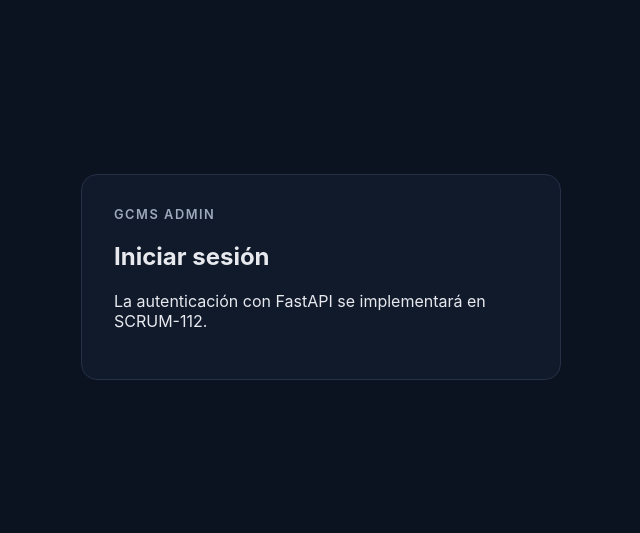
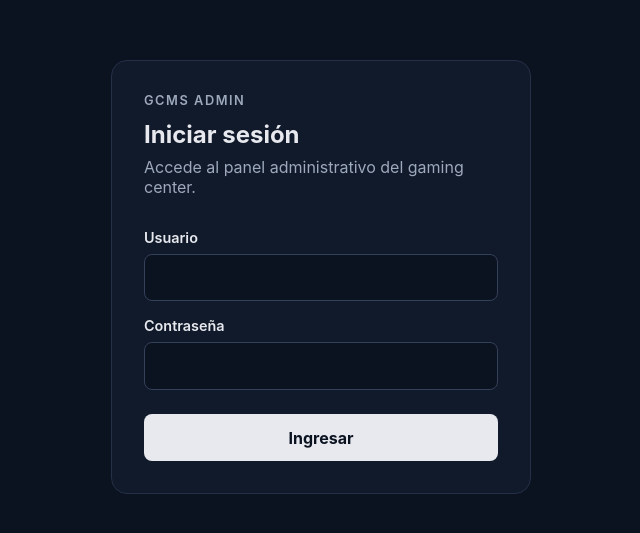
Before and after one commit to IvanBozoCa/gaming-center-management-system, a React (Vite) app in the folder frontend/: page /login in a window 1280 px wide. Shown: the part 123-656 px from the top of the page, without its empty margins (319-959 px from the left). Built offline with nearby package versions, Linux system fonts and the light colour scheme; no server answers.

Commit message:
SCRUM-130 feat(frontend): implement admin login flow

```diff
--- a/frontend/src/app/pages/LoginPage.tsx
+++ b/frontend/src/app/pages/LoginPage.tsx
@@ -1,17 +1,161 @@
+import {
+  useState,
+  type FormEvent,
+} from "react";
+import { useNavigate } from "react-router";
+
+import { login } from "../../features/auth/api";
+import { setAccessToken } from "../../features/auth/storage";
+import { ApiError } from "../../lib/http";
+
 export function LoginPage() {
+  const navigate = useNavigate();
+
+  const [username, setUsername] =
+    useState("");
+
+  const [password, setPassword] =
+    useState("");
+
+  const [isSubmitting, setIsSubmitting] =
+    useState(false);
+
+  const [error, setError] =
+    useState<string | null>(null);
+
+  async function handleSubmit(
+    event: FormEvent<HTMLFormElement>,
+  ) {
+    event.preventDefault();
+
+    const normalizedUsername =
+      username.trim();
+
+    if (
+      !normalizedUsername
+      || !password
+    ) {
+      setError(
+        "Ingresa usuario y contraseña.",
+      );
+
+      return;
+    }
+
+    setError(null);
+    setIsSubmitting(true);
+
+    try {
+      const response = await login({
+        username: normalizedUsername,
+        password,
+      });
+
+      setAccessToken(
+        response.access_token,
+      );
+
+      navigate(
+        "/customers",
+        {
+          replace: true,
+        },
+      );
+    } catch (error) {
+      if (
+        error instanceof ApiError
+        && error.status === 401
+      ) {
+        setError(
+          "Usuario o contraseña incorrectos.",
+        );
+      } else {
+        setError(
+          "No fue posible iniciar sesión.",
+        );
+      }
+    } finally {
+      setIsSubmitting(false);
+    }
+  }
+
   return (
     <main className="login-page">
-      <section className="welcome-card">
-        <p className="eyebrow">
-          GCMS Admin
-        </p>
+      <section className="login-card">
+        <div>
+          <p className="eyebrow">
+            GCMS Admin
+          </p>
 
-        <h1>Iniciar sesión</h1>
+          <h1>
+            Iniciar sesión
+          </h1>
 
-        <p>
-          La autenticación con FastAPI se
-          implementará en SCRUM-112.
-        </p>
+          <p className="login-description">
+            Accede al panel administrativo
+            del gaming center.
+          </p>
+        </div>
+
+        <form
+          className="login-form"
+          onSubmit={handleSubmit}
+        >
+          <label className="form-field">
+            <span>
+              Usuario
+            </span>
+
+            <input
+              type="text"
+              value={username}
+              onChange={(event) =>
+                setUsername(
+                  event.target.value,
+                )
+              }
+              autoComplete="username"
+              disabled={isSubmitting}
+            />
+          </label>
+
+          <label className="form-field">
+            <span>
+              Contraseña
+            </span>
+
+            <input
+              type="password"
+              value={password}
+              onChange={(event) =>
+                setPassword(
+                  event.target.value,
+                )
+              }
+              autoComplete="current-password"
+              disabled={isSubmitting}
+            />
+          </label>
+
+          {error && (
+            <p
+              className="form-error"
+              role="alert"
+            >
+              {error}
+            </p>
+          )}
+
+          <button
+            className="primary-button"
+            type="submit"
+            disabled={isSubmitting}
+          >
+            {isSubmitting
+              ? "Ingresando..."
+              : "Ingresar"}
+          </button>
+        </form>
       </section>
     </main>
   );
--- /dev/null
+++ b/frontend/src/features/auth/storage.ts
@@ -0,0 +1,25 @@
+const ACCESS_TOKEN_KEY =
+  "gcms_access_token";
+
+export function getAccessToken():
+  string | null {
+  return localStorage.getItem(
+    ACCESS_TOKEN_KEY,
+  );
+}
+
+export function setAccessToken(
+  token: string,
+): void {
+  localStorage.setItem(
+    ACCESS_TOKEN_KEY,
+    token,
+  );
+}
+
+export function clearAccessToken():
+  void {
+  localStorage.removeItem(
+    ACCESS_TOKEN_KEY,
+  );
+}
--- a/frontend/src/index.css
+++ b/frontend/src/index.css
@@ -119,3 +119,86 @@ textarea {
     border-bottom: 1px solid #253047;
   }
 }
+
+.login-card {
+  width: min(420px, 100%);
+  padding: 2rem;
+  border: 1px solid #253047;
+  border-radius: 16px;
+  background: #111a2b;
+}
+
+.login-card h1 {
+  margin:
+    0.75rem 0
+    0.5rem;
+}
+
+.login-description {
+  margin:
+    0 0
+    2rem;
+  color: #9da9bc;
+}
+
+.login-form {
+  display: grid;
+  gap: 1rem;
+}
+
+.form-field {
+  display: grid;
+  gap: 0.5rem;
+}
+
+.form-field span {
+  font-size: 0.9rem;
+  font-weight: 600;
+}
+
+.form-field input {
+  width: 100%;
+  padding: 0.8rem 0.9rem;
+  border: 1px solid #34415a;
+  border-radius: 8px;
+  outline: none;
+  color: #e7e9ee;
+  background: #0b1220;
+}
+
+.form-field input:focus {
+  border-color: #7182a3;
+}
+
+.form-field input:disabled {
+  opacity: 0.6;
+}
+
+.primary-button {
+  margin-top: 0.5rem;
+  padding: 0.85rem 1rem;
+  border: 0;
+  border-radius: 8px;
+  cursor: pointer;
+  font-weight: 700;
+  color: #0b1220;
+  background: #e7e9ee;
+}
+
+.primary-button:hover:not(:disabled) {
+  opacity: 0.9;
+}
+
+.primary-button:disabled {
+  cursor: not-allowed;
+  opacity: 0.6;
+}
+
+.form-error {
+  margin: 0;
+  padding: 0.75rem;
+  border: 1px solid #6f3540;
+  border-radius: 8px;
+  color: #ffccd5;
+  background: #29151a;
+}
```
